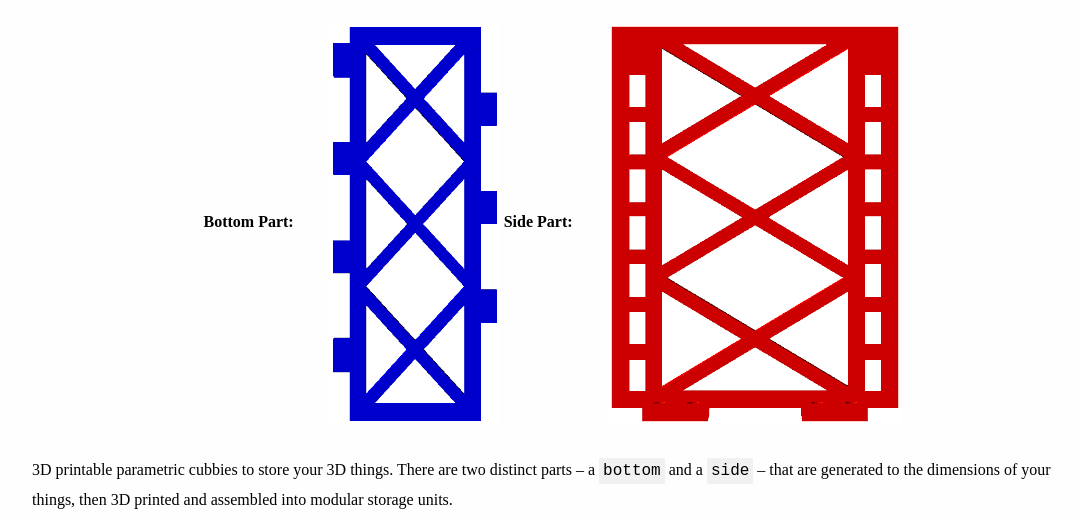
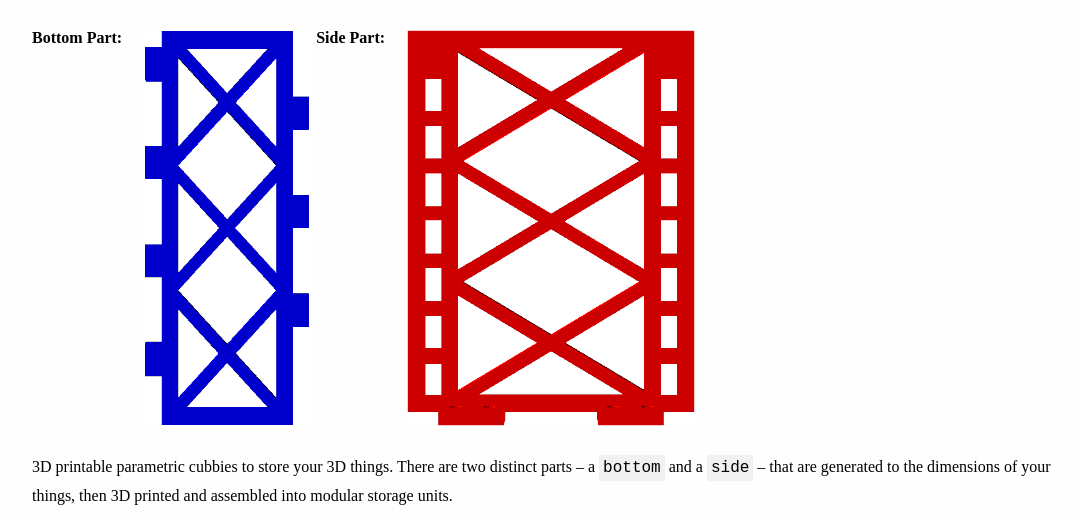
Before and after one commit to svasilogianis/svasilogianis.github.io, a plain HTML site: page index.html in a window 1280 px wide. Shown: the part 109-632 px from the top of the page, without its empty margins (88-1170 px from the left). Drawn offline with Linux system fonts and the light colour scheme.

Commit message:
looked janky on mobile

```diff
--- a/pandoc.css
+++ b/pandoc.css
@@ -342,16 +342,32 @@ table td {
   }
 }
 
+@media screen and (min-width: 700px) {
+    .parts dt {
+        text-align: right;
+        height: 400px;              /* side.png and bottom.png are 400px tall */
+        padding-right: 1em;
+    }
+
+    .parts dl {
+        display: flex;
+        flex-flow: row wrap;
+        max-height: 420px;
+    }
+
+    .parts dd {
+        margin: 0;
+        padding: 4px;
+        min-height: 400px;
+    }
+}
+
 .figs { display: inline-block; }
 
 .figs figure { width: 50%; float: left; margin: 0; text-align: center; padding: 0 }
 
-.parts { display: block; text-align:center; margin-bottom: 2em; }
-
-.parts * { display: inline; }
-
 figcaption a { text-decoration: underline; }
 
-
 /* css selectors add value */
-#contributions + p strong { font-size: 36pt; }
+#contributions + p strong { font-size: 36pt;
+                          }
```
